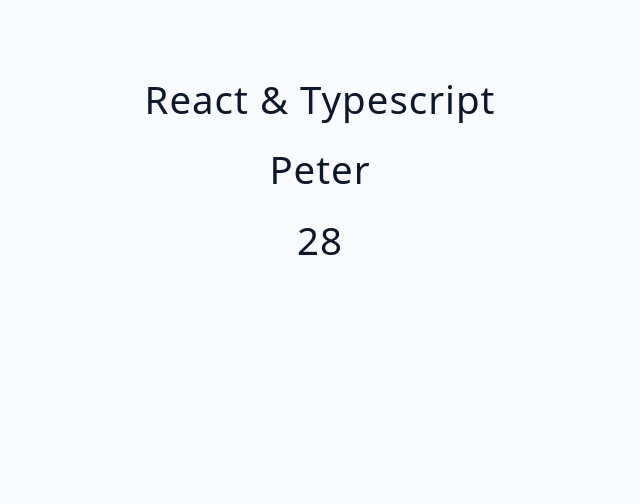
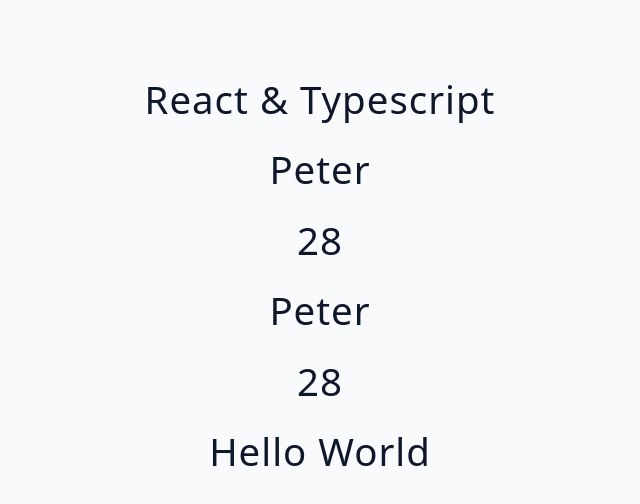
Before and after one commit to serhatbek/typescript-react-essentials, a React (Vite) app: page / in a window 1280 px wide. Shown: the top 504 px of the page, without its empty margins (320-960 px from the left). Built offline with nearby package versions, Linux system fonts and the light colour scheme.

Commit message:
Children Prop

```diff
--- a/src/App.tsx
+++ b/src/App.tsx
@@ -5,6 +5,9 @@
     <main>
       <h2>React & Typescript</h2>
       <Component name='peter' age={28} />
+      <Component name='peter' age={28}>
+        <h2>Hello World</h2>
+      </Component>
     </main>
   );
 }
--- a/src/starter/02-props/index.tsx
+++ b/src/starter/02-props/index.tsx
@@ -1,13 +1,33 @@
+// import { type PropsWithChildren } from 'react';
+
+// interface ComponentProps extends PropsWithChildren {
+//   name: string;
+//   age: number;
+// }
+
 interface ComponentProps {
   name: string;
   age: number;
+  children?: React.ReactNode;
 }
 
-const Component = ({ name, age }: ComponentProps) => {
+// type ComponentProps = PropsWithChildren<{
+//   name: string;
+//   age: number;
+// }>;
+
+// type ComponentProps = {
+//   name: string;
+//   age: number;
+//   children?: React.ReactNode;
+// }
+
+const Component = ({ name, age, children }: ComponentProps) => {
   return (
     <div>
       <h2>{name}</h2>
       <h2>{age}</h2>
+      {children}
     </div>
   );
 };
```
